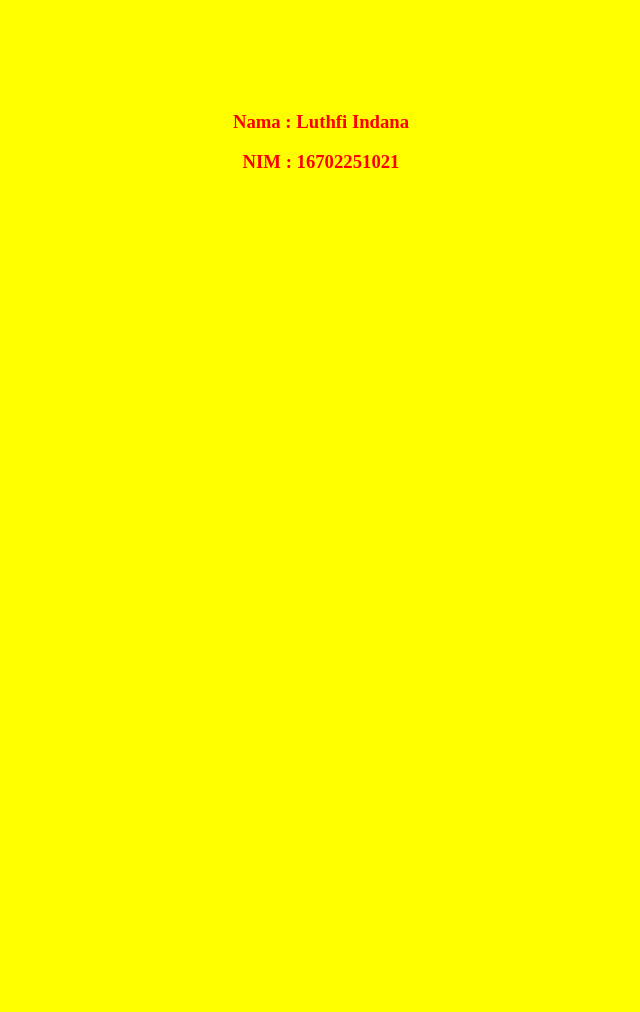
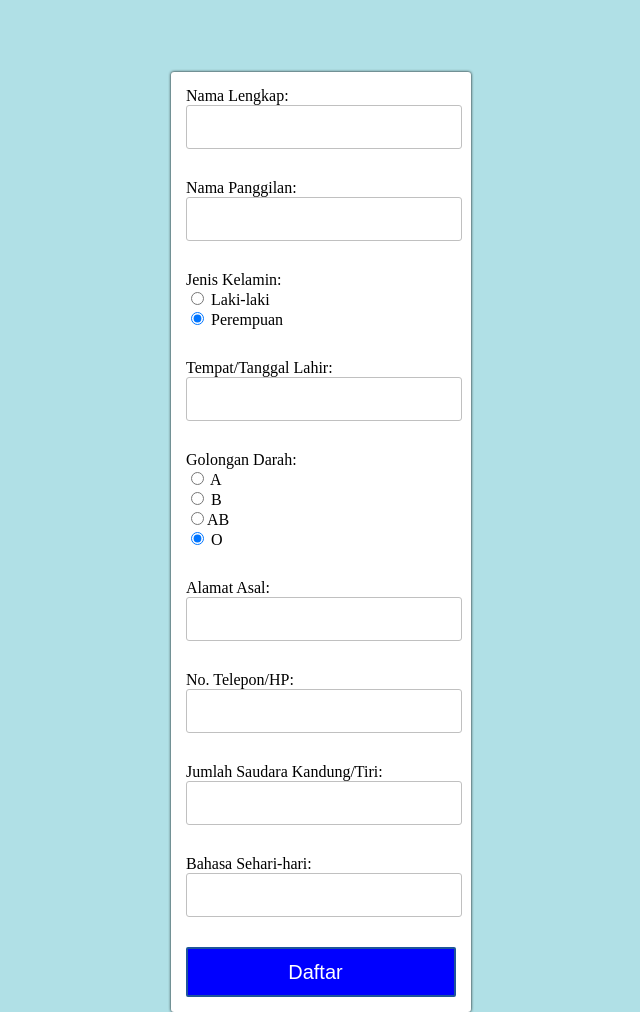
Before and after one commit to indanaluthfi/indanaluthfi.github.io, a plain HTML site: page index.html in a window 1280 px wide. Shown: the whole page, without its empty margins (319-959 px from the left). Before the commit the page ends 800 px from the top, so only its background shows below. Drawn offline with Linux system fonts and the light colour scheme.

Commit message:
Update index.html

```diff
--- a/index.html
+++ b/index.html
@@ -1,14 +1,122 @@
 <!DOCTYPE html>
 <html>
+<head>
+<meta charset="UTF-8">
+<title>Tugas Form</title>
 
-<head>
-<title>Contoh Satu</title>
+<style>
+
+.tengah{
+position: absolute;
+margin-top: -100px;
+margin-left: -150px;
+left: 50%;
+top: 50%
+width: 400px;
+height: 220px;
+}
+
+form {
+	top:100px;
+	position:relative;
+	width:100%;
+	max-width:400px;
+	background-color:#FffFFF;
+	border-radius:3px;
+	box-shadow:0px 0px 3px black;
+	position: center;
+}
+.form-group{
+	padding:15px 15px;
+	display:block;
+}
+
+.input-mode{
+	border:1px solid silver;
+	border-radius:3px;
+	font-size:15px;
+	height:40px;
+	padding:10 10px;
+	display:block;
+	width:100%;
+}
+.btn-submit{
+	cursor:pointer;
+	padding: 10px;
+    height: 50px;
+    width: 100%;
+    display: block;
+    background-color: #0000ff;
+    color: white;
+    font-size: 20px;
+    border: 2px solid #1e559a;
+    border-radius: 2px;
+}
+<!--.fa-user{
+    color: #2c79c0;
+    padding: 0 10px;
+    position: relative;
+    float: left;
+	}
+
+.fa-hand-o-right{
+	float:right;
+	}
+-->
+</style>
 </head>
+<body style="background-color:powderblue">
+<marquee><p align="center"><font face="verdana" size="5" color="blue">Formulir Pendaftaran Calon Siswa Baru Tahun Pelajaran 2016/2017 </font></p></marquee>
+<div class="tengah" style = "width: 300px; height: 300px;">
+<!--<p>Formulir Pendaftaran Calon Siswa Baru Tahun Pelajaran 2016/2017</p>-->
+<form action="" method="post">
+  <div class="form-group">
+  Nama Lengkap:
+  <input type="text" class="input-mode" name="name">
+  </div>
+  <div class="form-group">
+  Nama Panggilan:
+  <input type="text" class="input-mode" name="nickname">
+  </div>
+  <div class="form-group">
+  Jenis Kelamin:
+  <br>
+  <input type="radio" name="gender" value="male" checked> Laki-laki <br>
+  <input type="radio" name="gender" value="female" checked> Perempuan <br>
+  </div>
+  <div class="form-group">
+  Tempat/Tanggal Lahir:
+  <input type="text" class="input-mode" name="ttl">
+  </div>
+  <div class="form-group">
+  Golongan Darah:
+  <br>
+  <input type="radio" name="blood" value="tipeA" checked> A <br>
+  <input type="radio" name="blood" value="tipeB" checked> B <br>
+  <input type="radio" name="blood" value="tipeAB" checked>AB<br>
+  <input type="radio" name="blood" value="tipeO" checked> O <br>
+  </div>
+  <div class="form-group">
+  Alamat Asal:
+  <input type="text" class="input-mode" name="alamat">
+  </div>
+  <div class="form-group">
+  No. Telepon/HP:
+  <input type="text" class="input-mode" name="nohp">
+  </div>
+  <div class="form-group">
+  Jumlah Saudara Kandung/Tiri:
+  <input type="text" class="input-mode" name="saudara">
+  </div>
+  <div class="form-group">
+  Bahasa Sehari-hari:
+  <input type="text" class="input-mode" name="bahasa">
+  </div>
+  <div class="form-group">
+		<button class="btn btn-submit">Daftar &nbsp; <i class="fa fa-hand-o-right" aria-hidden="true"></i></button>
+	</div>
+</form>
+</div>
+</body>
 
-<body style="background-color:yellow">
-<marquee><h1 style="color:lightoral;">PEMROGRAMAN WEB</h1></marquee>
-<br>
-<h3 style="color:red; text-align:center;">Nama : Luthfi Indana</h3>
-<h3 style="color:red; text-align:center;"> NIM : 16702251021</h3>
-</body>
 </html>
```
